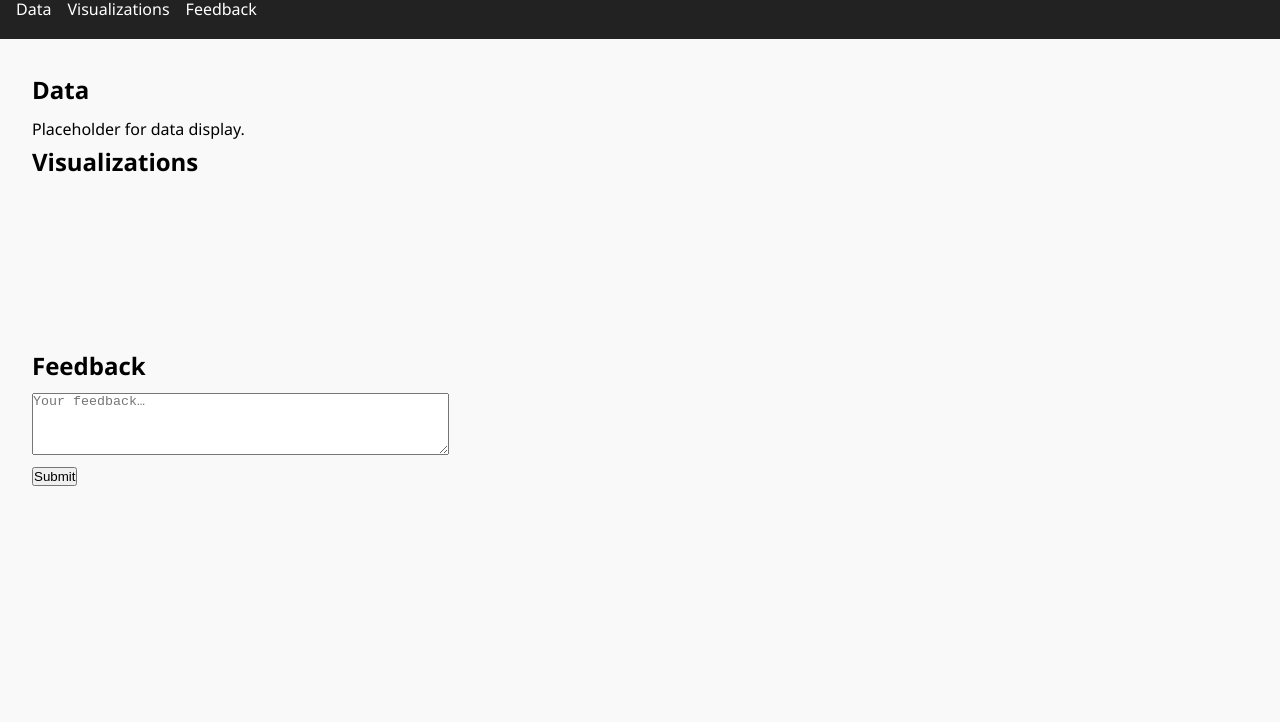
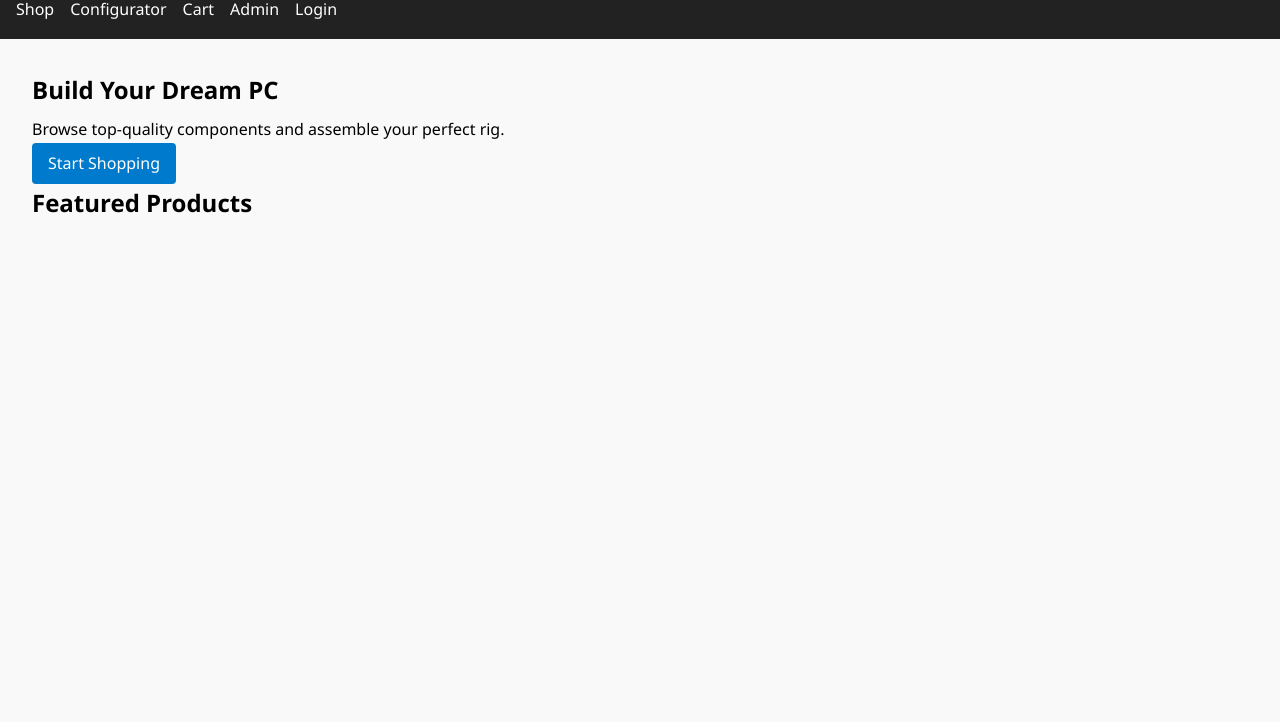
Before and after one commit to LukeyG07/enterpriseproject, a plain HTML site: page index.html in a window 1280 px wide. Shown: the part 78-800 px from the top of the page. Drawn offline with Linux system fonts and the light colour scheme.

Commit message:
Update index.html

```diff
--- a/index.html
+++ b/index.html
@@ -3,36 +3,31 @@
 <head>
   <meta charset="UTF-8">
   <meta name="viewport" content="width=device-width, initial-scale=1.0">
-  <title>PC Parts Retail Dashboard</title>
+  <title>PC Parts Retail</title>
   <link rel="stylesheet" href="style.css">
 </head>
 <body>
   <header>
-    <h1>PC Parts Retail System</h1>
+    <h1><a href="index.html">PC Parts Retail</a></h1>
     <nav>
       <ul>
-        <li><a href="#data">Data</a></li>
-        <li><a href="#visualizations">Visualizations</a></li>
-        <li><a href="#feedback">Feedback</a></li>
+        <li><a href="catalog.html">Shop</a></li>
+        <li><a href="build-configurator.html">Configurator</a></li>
+        <li><a href="cart.html">Cart</a></li>
+        <li><a href="admin-login.html">Admin</a></li>
+        <li><a href="login.html">Login</a></li>
       </ul>
     </nav>
   </header>
   <main>
-    <section id="data">
-      <h2>Data</h2>
-      <div id="data-table">Placeholder for data display.</div>
+    <section class="hero">
+      <h2>Build Your Dream PC</h2>
+      <p>Browse top-quality components and assemble your perfect rig.</p>
+      <a class="btn" href="catalog.html">Start Shopping</a>
     </section>
-    <section id="visualizations">
-      <h2>Visualizations</h2>
-      <canvas id="chart"></canvas>
-    </section>
-    <section id="feedback">
-      <h2>Feedback</h2>
-      <form id="feedback-form">
-        <textarea id="feedback-input" rows="4" cols="50" placeholder="Your feedback…"></textarea><br>
-        <button type="submit">Submit</button>
-      </form>
-      <div id="feedback-list"></div>
+    <section class="featured">
+      <h2>Featured Products</h2>
+      <div id="featured-list"><!-- JS: load featured products here --></div>
     </section>
   </main>
   <script src="script.js"></script>
```
